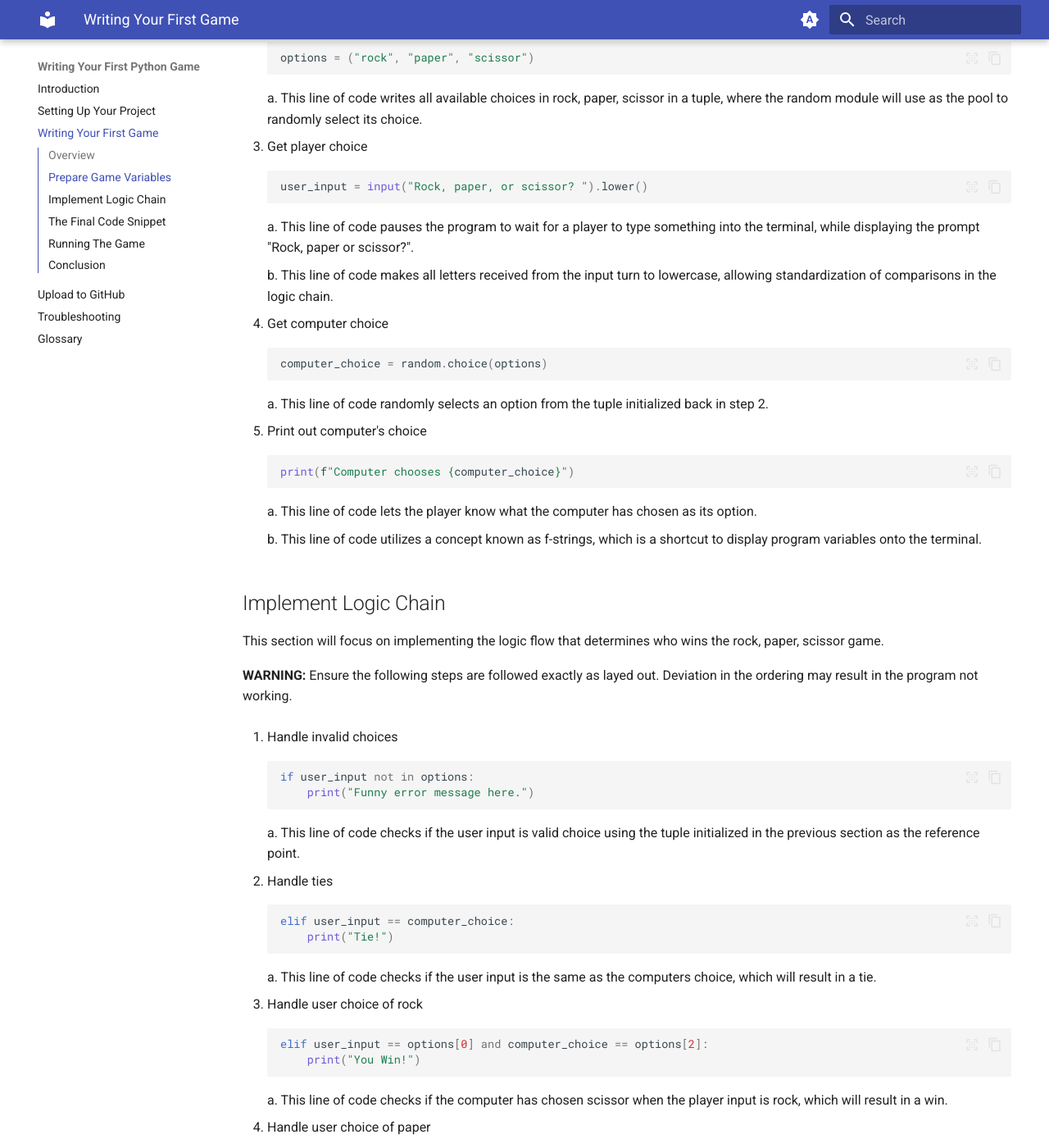
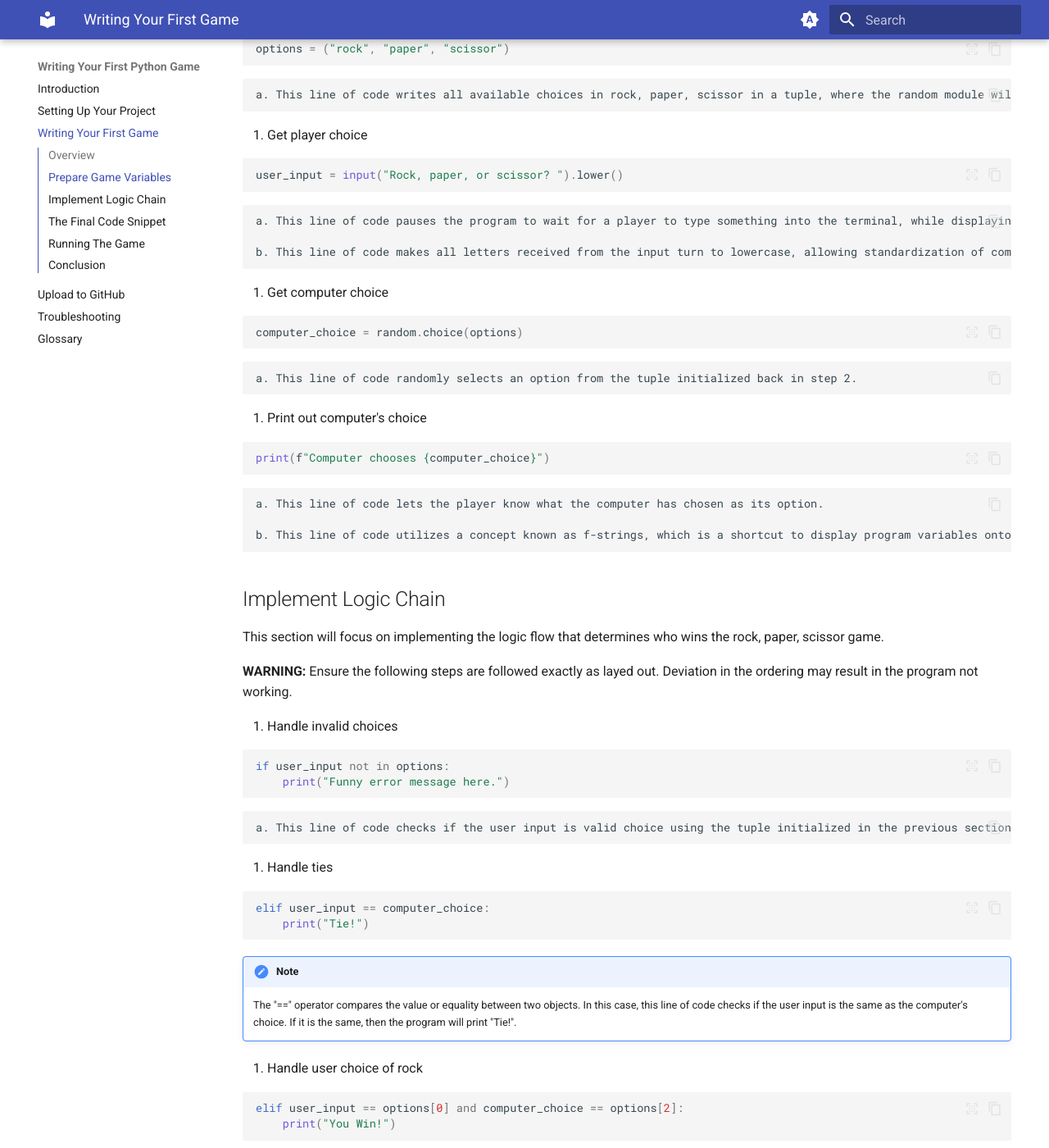
Before and after one commit to Beijzum/beijzum.github.io, an MkDocs documentation site: the page built from docs/Writing Your First Game.md, in a window 1280 px wide and 1400 px high, scrolled down 637 px. Shown: the whole window at 82% size. Built offline with MkDocs 1.6.1 and Material for MkDocs 9.7.7, drawn with Linux system fonts in a browser that asks for light colours; some of the changed text lies outside the part shown.

Commit message:
ADD note to WYFG

````diff
--- a/docs/Writing Your First Game.md
+++ b/docs/Writing Your First Game.md
@@ -5,91 +5,119 @@ This section will focus on coding the mechanics of rock paper scissor in Python.
 **Note:** Variable names in code are caps sensitive, should you wish to deviate from using our provided variable names, ensure that they are exactly the same throughout the entire file. Common mistakes in programming often include variable names that do not match exactly.
 
 ## Prepare Game Variables
+
 This section will focus on setting up the variables needed for the game.
 
 1. Import the random module
+
 ```py
 import random
 ```
+
     a. This line of code imports the random module, which includes a function we will be using for the computer to randomly select rock, paper, or scissor.
 
 2. Initialize all options
+
 ```py
 options = ("rock", "paper", "scissor")
 ```
+
     a. This line of code writes all available choices in rock, paper, scissor in a tuple, where the random module will use as the pool to randomly select its choice.
 
 3. Get player choice
+
 ```py
 user_input = input("Rock, paper, or scissor? ").lower()
 ```
+
     a. This line of code pauses the program to wait for a player to type something into the terminal, while displaying the prompt "Rock, paper or scissor?".
 
     b. This line of code makes all letters received from the input turn to lowercase, allowing standardization of comparisons in the logic chain.
 
 4. Get computer choice
+
 ```py
 computer_choice = random.choice(options)
 ```
+
     a. This line of code randomly selects an option from the tuple initialized back in step 2.
+
 5. Print out computer's choice
+
 ```py
 print(f"Computer chooses {computer_choice}")
 ```
+
     a. This line of code lets the player know what the computer has chosen as its option.
 
     b. This line of code utilizes a concept known as f-strings, which is a shortcut to display program variables onto the terminal.
 
+## Implement Logic Chain
 
-## Implement Logic Chain
 This section will focus on implementing the logic flow that determines who wins the rock, paper, scissor game.
 
 **WARNING:** Ensure the following steps are followed exactly as layed out. Deviation in the ordering may result in the program not working.
 
 6. Handle invalid choices
+
 ```py
 if user_input not in options:
     print("Funny error message here.")
 ```
+
     a. This line of code checks if the user input is valid choice using the tuple initialized in the previous section as the reference point.
 
 7. Handle ties
+
 ```py
 elif user_input == computer_choice:
     print("Tie!")
 ```
-    a. This line of code checks if the user input is the same as the computers choice, which will result in a tie.
 
-8. Handle user choice of rock
+!!! note
+
+    The "==" operator compares the value or equality between two objects. In this case, this line of code checks if the user input is the same as the computer's choice. If it is the same, then the program will print "Tie!".
+
+1. Handle user choice of rock
+
 ```py
 elif user_input == options[0] and computer_choice == options[2]:
     print("You Win!")
 ```
+
     a. This line of code checks if the computer has chosen scissor when the player input is rock, which will result in a win.
 
 9. Handle user choice of paper
+
 ```py
 elif user_input == options[1] and computer_choice == options[0]:
     print("You Win!")
 ```
+
     a. This line of code checks if the computer has chosen rock when the player input is paper, which will result in a win.
 
 10. Handle user choice of scissor
+
 ```py
 elif user_input == options[2] and computer_choice == options[1]:
     print("You Win!")
 ```
+
     a. This line of code checks if the computer has chosen paper when the player input is scissor, which will result in a win.
 
 11. Handle lose scenario
+
 ```py
 else:
     print("You Lose!")
 ```
+
     a. This line of code runs when none of the above requirements are met, which by default only happens when the player loses.
 
 ## The Final Code Snippet
+
 If you have followed the instructions correctly, then your file should look like what is shown below
+
 ```py
 import random
 
@@ -115,11 +143,11 @@ else:
 ## Running The Game
 
 12. Save the code using CTRL + S or by clicking the File tab, then clicking on Save as shown below.
-![notepad save](./assets/codeS11.PNG)
+    ![notepad save](./assets/codeS11.PNG)
 13. Go back to the terminal
 
 14. Run the program
-> python rock_paper_scissor.py
+    > python rock_paper_scissor.py
 
 **WARNING:** Ensure that you are in the directory. If you did not close the terminal from the previous section, you should still be in the proper directory. If you closed the terminal, refer back to "Setting Up Your Project" under the "Navigating Directories" section, and repeat steps 1 and 2 again until you have reached the projects folder.
 
@@ -132,12 +160,13 @@ else:
 **Note:** If your code does not run, double check it matches exactly as shown, with extra emphasis on the indentation. Python uses indentation as its reference to know when blocks of code end and where they begin. Misaligning the indentations will result in the program working.
 
 ## Conclusion
+
 By the end of this section, you will have successfully implemented the following concepts in Python:
 
-- [x] Import Python modules
-- [x] Get user input
-- [x] Generate random values
-- [x] Create logic flow
+-   [x] Import Python modules
+-   [x] Get user input
+-   [x] Generate random values
+-   [x] Create logic flow
 
 The next section will focus on uploading your project onto GitHub, click the link below.
 
````
